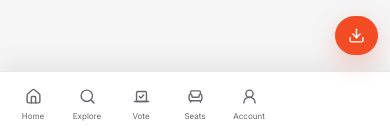
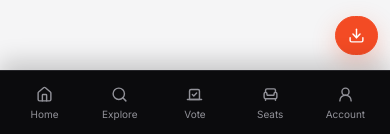
Before and after one commit to Shaikie/movienight, a Next.js app: page /invite/1 in a window 390 px wide. Shown: the part 707-841 px from the top of the page. Built offline with nearby package versions, Linux system fonts and the light colour scheme; no server answers; the database is empty.

Commit message:
Set five-tab near-black mobile navigation, coral active state and safe-area booking summary

```diff
--- a/app/globals.css
+++ b/app/globals.css
@@ -644,3 +644,23 @@ body{background:#f5f5f6;color:#18191e;font-family:'Inter',sans-serif}
  .mn-footer{padding-bottom:80px}
 }
 @media(max-width:390px){.mn-movie-grid{gap:9px}.mn-stat-grid{gap:9px}.mn-stat{padding:13px}.mn-stat>strong{font-size:26px}.mn-host-card{padding:15px}}
+
+
+/* Mobile-first navigation and cinema booking contrast */
+.mn-bottom-nav{display:grid;grid-template-columns:repeat(5,minmax(0,1fr));background:#0b0b0d!important;border-top:1px solid #252529!important;box-shadow:0 -8px 25px #0003}
+.mn-bottom-nav a{color:#929299!important;min-width:0;min-height:58px;display:flex;flex-direction:column;justify-content:center;align-items:center;gap:4px;transition:color .18s ease,background .18s ease}
+.mn-bottom-nav a[aria-current="page"]{color:#ff5034!important;background:#f044230f}
+.mn-bottom-nav a:focus-visible,.mn-host-tabs a:focus-visible{outline:2px solid #ff5034;outline-offset:-3px}
+.mn-seat-summary.mn-booking-panel{background:#fff!important;color:#111!important}
+.mn-seat-summary.mn-booking-panel h3{color:#111!important}
+.mn-seat-summary.mn-booking-panel p{color:#666!important}
+.mn-host-tabs a[aria-current="page"]{background:#f04423!important;color:#fff!important}
+@media(max-width:760px){
+ .mn-bottom-nav{position:fixed;left:0;right:0;bottom:0;z-index:80;padding:5px 7px calc(6px + env(safe-area-inset-bottom));}
+ .mn-bottom-nav a{min-height:55px;font-size:10px}
+ .mn-page{padding-bottom:calc(115px + env(safe-area-inset-bottom))}
+ .mn-seat-summary{position:sticky;bottom:calc(74px + env(safe-area-inset-bottom));z-index:12;box-shadow:0 -6px 22px #0002}
+ .mn-seat-main{overflow-x:auto}
+ .mn-seat-grid{min-width:max-content}
+}
+@media(prefers-reduced-motion:reduce){.mn-bottom-nav a{transition:none}}
```
